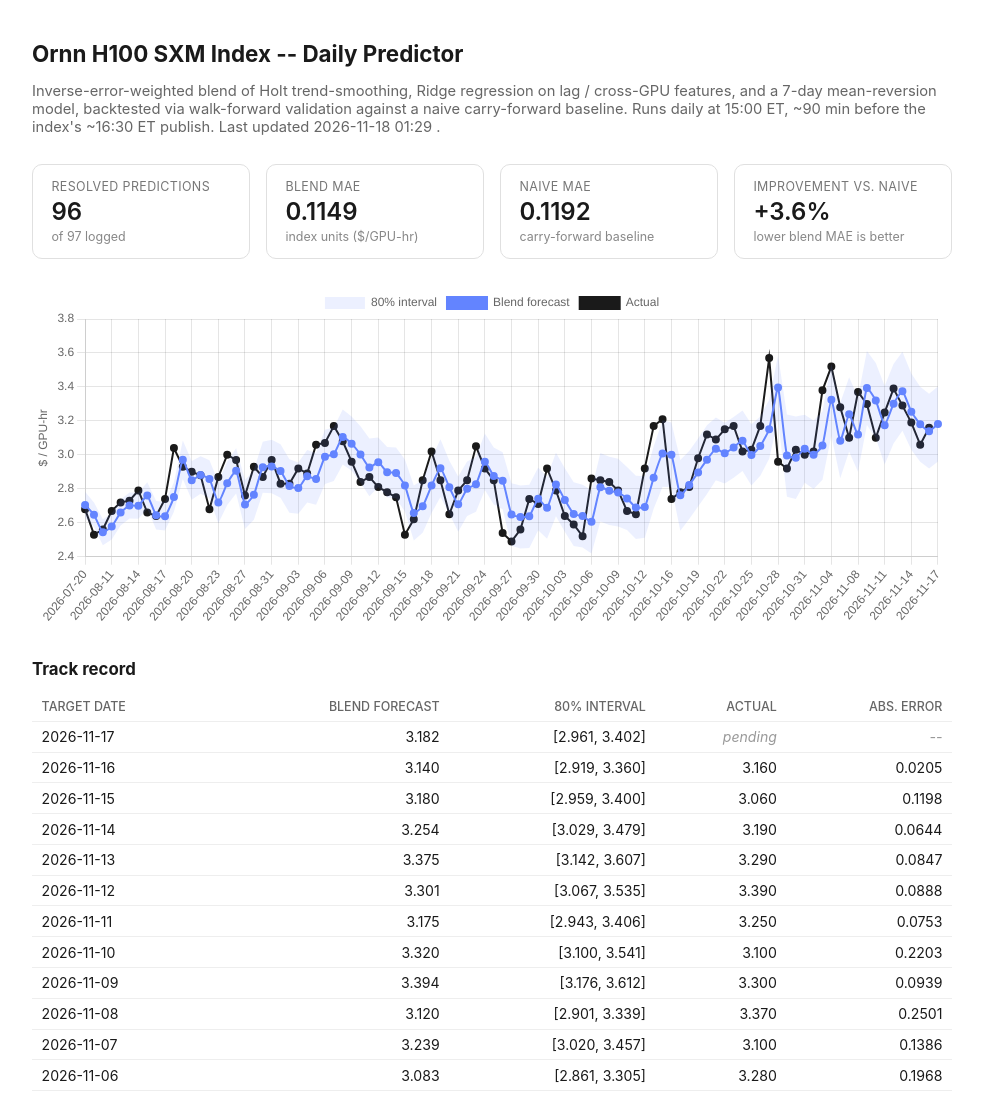
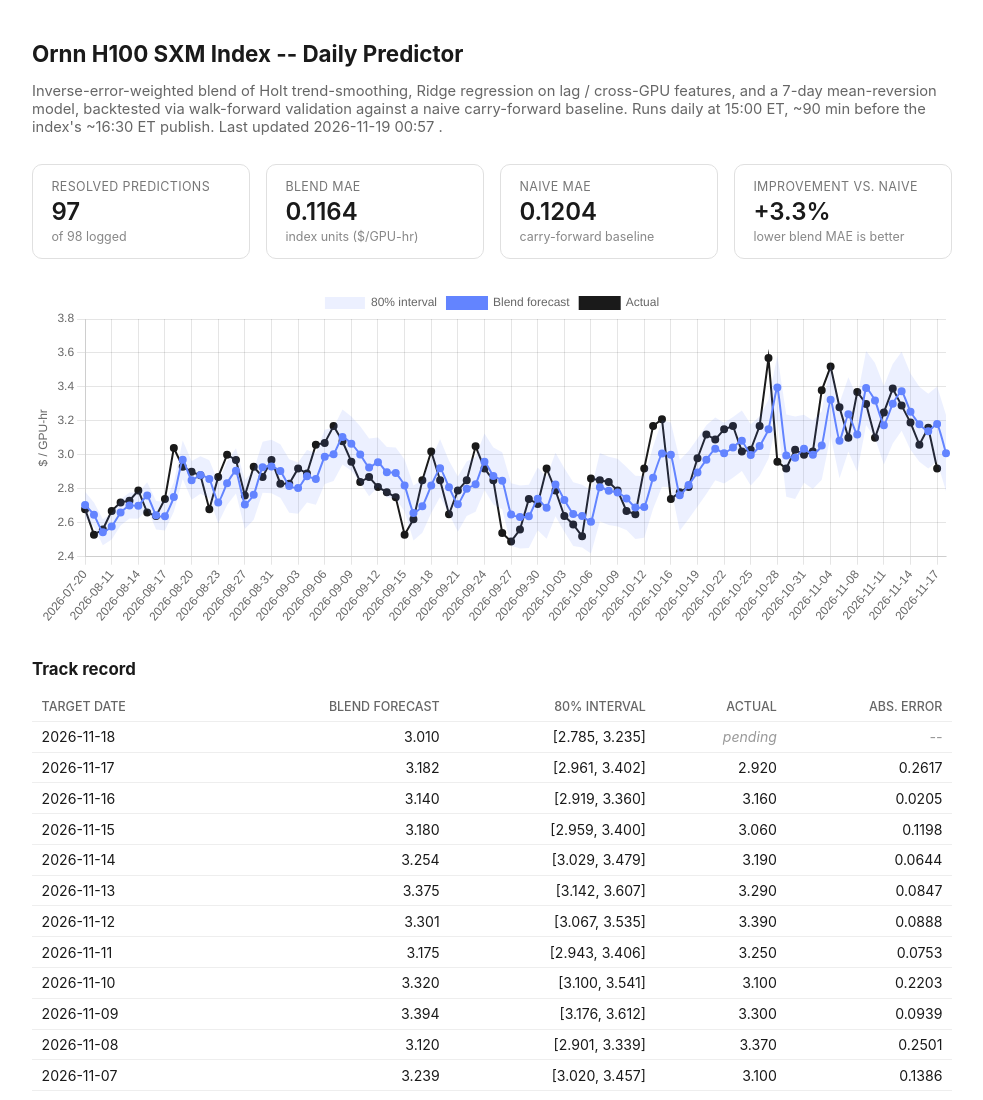
Before and after one commit to pepeelvis/ornn-h100-predictor, a plain HTML site: page docs/index.html in a window 1280 px wide. Shown: the top 1100 px of the page, without its empty margins (148-1131 px from the left). Drawn offline with nearby package versions, Linux system fonts and the light colour scheme.

Commit message:
Daily update: 2026-11-19

```diff
--- a/docs/index.html
+++ b/docs/index.html
@@ -41,27 +41,27 @@
 </head>
 <body>
 <h1>Ornn H100 SXM Index -- Daily Predictor</h1>
-<p class="sub">Inverse-error-weighted blend of Holt trend-smoothing, Ridge regression on lag / cross-GPU features, and a 7-day mean-reversion model, backtested via walk-forward validation against a naive carry-forward baseline. Runs daily at 15:00 ET, ~90 min before the index's ~16:30 ET publish. Last updated 2026-11-18 01:29 .</p>
+<p class="sub">Inverse-error-weighted blend of Holt trend-smoothing, Ridge regression on lag / cross-GPU features, and a 7-day mean-reversion model, backtested via walk-forward validation against a naive carry-forward baseline. Runs daily at 15:00 ET, ~90 min before the index's ~16:30 ET publish. Last updated 2026-11-19 00:57 .</p>
 
 <div class="stats">
   <div class="stat">
     <div class="label">Resolved predictions</div>
-    <div class="value">96</div>
-    <div class="note">of 97 logged</div>
+    <div class="value">97</div>
+    <div class="note">of 98 logged</div>
   </div>
   <div class="stat">
     <div class="label">Blend MAE</div>
-    <div class="value">0.1149</div>
+    <div class="value">0.1164</div>
     <div class="note">index units ($/GPU-hr)</div>
   </div>
   <div class="stat">
     <div class="label">Naive MAE</div>
-    <div class="value">0.1192</div>
+    <div class="value">0.1204</div>
     <div class="note">carry-forward baseline</div>
   </div>
   <div class="stat">
     <div class="label">Improvement vs. naive</div>
-    <div class="value">+3.6%</div>
+    <div class="value">+3.3%</div>
     <div class="note">lower blend MAE is better</div>
   </div>
 </div>
@@ -74,7 +74,8 @@
     <tr><th>Target date</th><th>Blend forecast</th><th>80% interval</th><th>Actual</th><th>Abs. error</th></tr>
   </thead>
   <tbody>
-    <tr><td>2026-11-17</td><td>3.182</td><td>[2.961, 3.402]</td><td class="pending">pending</td><td class="pending">--</td></tr>
+    <tr><td>2026-11-18</td><td>3.010</td><td>[2.785, 3.235]</td><td class="pending">pending</td><td class="pending">--</td></tr>
+    <tr><td>2026-11-17</td><td>3.182</td><td>[2.961, 3.402]</td><td>2.920</td><td>0.2617</td></tr>
     <tr><td>2026-11-16</td><td>3.140</td><td>[2.919, 3.360]</td><td>3.160</td><td>0.0205</td></tr>
     <tr><td>2026-11-15</td><td>3.180</td><td>[2.959, 3.400]</td><td>3.060</td><td>0.1198</td></tr>
     <tr><td>2026-11-14</td><td>3.254</td><td>[3.029, 3.479]</td><td>3.190</td><td>0.0644</td></tr>
@@ -187,11 +188,11 @@
 </footer>
 
 <script>
-const labels = ["2026-07-20", "2026-08-09", "2026-08-10", "2026-08-11", "2026-08-12", "2026-08-13", "2026-08-14", "2026-08-15", "2026-08-16", "2026-08-17", "2026-08-18", "2026-08-19", "2026-08-20", "2026-08-21", "2026-08-22", "2026-08-23", "2026-08-24", "2026-08-25", "2026-08-27", "2026-08-28", "2026-08-29", "2026-08-31", "2026-09-01", "2026-09-02", "2026-09-03", "2026-09-04", "2026-09-05", "2026-09-06", "2026-09-07", "2026-09-08", "2026-09-09", "2026-09-10", "2026-09-11", "2026-09-12", "2026-09-13", "2026-09-14", "2026-09-15", "2026-09-16", "2026-09-17", "2026-09-18", "2026-09-19", "2026-09-20", "2026-09-21", "2026-09-22", "2026-09-23", "2026-09-24", "2026-09-25", "2026-09-26", "2026-09-27", "2026-09-28", "2026-09-29", "2026-09-30", "2026-10-01", "2026-10-02", "2026-10-03", "2026-10-04", "2026-10-05", "2026-10-06", "2026-10-07", "2026-10-08", "2026-10-09", "2026-10-10", "2026-10-11", "2026-10-12", "2026-10-13", "2026-10-14", "2026-10-16", "2026-10-17", "2026-10-18", "2026-10-19", "2026-10-20", "2026-10-21", "2026-10-22", "2026-10-23", "2026-10-24", "2026-10-25", "2026-10-26", "2026-10-27", "2026-10-28", "2026-10-29", "2026-10-30", "2026-10-31", "2026-11-01", "2026-11-02", "2026-11-04", "2026-11-06", "2026-11-07", "2026-11-08", "2026-11-09", "2026-11-10", "2026-11-11", "2026-11-12", "2026-11-13", "2026-11-14", "2026-11-15", "2026-11-16", "2026-11-17"];
-const actual = [2.68, 2.53, 2.56, 2.67, 2.72, 2.73, 2.79, 2.66, 2.64, 2.74, 3.04, 2.93, 2.9, 2.88, 2.68, 2.87, 3.0, 2.97, 2.76, 2.93, 2.87, 2.97, 2.83, 2.83, 2.92, 2.89, 3.06, 3.07, 3.17, 3.08, 2.96, 2.84, 2.87, 2.81, 2.78, 2.75, 2.53, 2.62, 2.85, 3.02, 2.85, 2.65, 2.79, 2.85, 3.05, 2.92, 2.85, 2.54, 2.49, 2.56, 2.74, 2.71, 2.92, 2.79, 2.64, 2.59, 2.52, 2.86, 2.85, 2.84, 2.79, 2.67, 2.65, 2.92, 3.17, 3.21, 2.74, 2.78, 2.81, 2.98, 3.12, 3.09, 3.15, 3.17, 3.02, 3.03, 3.17, 3.57, 2.96, 2.92, 3.03, 3.0, 3.02, 3.38, 3.52, 3.28, 3.1, 3.37, 3.3, 3.1, 3.25, 3.39, 3.29, 3.19, 3.06, 3.16, null];
-const blend = [2.7052, 2.6474, 2.5441, 2.5785, 2.6603, 2.7016, 2.7005, 2.7605, 2.6444, 2.6382, 2.751, 2.971, 2.8497, 2.8815, 2.8573, 2.7187, 2.8332, 2.9059, 2.7079, 2.7645, 2.9272, 2.9316, 2.9046, 2.8163, 2.8041, 2.8742, 2.8583, 2.9883, 3.0036, 3.1056, 3.066, 3.0022, 2.9259, 2.956, 2.8979, 2.8926, 2.8196, 2.6575, 2.6969, 2.819, 2.9213, 2.8094, 2.7097, 2.8005, 2.8267, 2.96, 2.8754, 2.8477, 2.6489, 2.6339, 2.6379, 2.7408, 2.6878, 2.8255, 2.7341, 2.6509, 2.6393, 2.6058, 2.8089, 2.7879, 2.7777, 2.7432, 2.6906, 2.6926, 2.8655, 3.0079, 3.0, 2.7615, 2.8224, 2.8961, 2.9716, 3.0353, 3.01, 3.0437, 3.0827, 2.9995, 3.0514, 3.151, 3.3962, 2.9961, 2.9831, 3.0356, 3.0003, 3.0545, 3.325, 3.0832, 3.2386, 3.1199, 3.3939, 3.3203, 3.1747, 3.3012, 3.3747, 3.2544, 3.1798, 3.1395, 3.1817];
-const lower = [2.628, 2.5759, 2.467, 2.5021, 2.5841, 2.6247, 2.6236, 2.682, 2.5608, 2.5546, 2.6642, 2.8577, 2.7362, 2.771, 2.7462, 2.5972, 2.7053, 2.7728, 2.5638, 2.6182, 2.7772, 2.7738, 2.747, 2.6591, 2.6528, 2.7196, 2.7064, 2.8287, 2.8457, 2.9435, 2.906, 2.8365, 2.7557, 2.8101, 2.75, 2.7425, 2.6669, 2.4961, 2.5412, 2.6579, 2.7512, 2.6533, 2.5475, 2.6398, 2.6655, 2.7936, 2.7069, 2.6803, 2.4651, 2.4487, 2.4515, 2.556, 2.5061, 2.6381, 2.5473, 2.4632, 2.4546, 2.4195, 2.6072, 2.5869, 2.5781, 2.5581, 2.5039, 2.5119, 2.6819, 2.8124, 2.8093, 2.5532, 2.622, 2.6965, 2.7693, 2.8505, 2.8307, 2.8644, 2.9044, 2.8189, 2.8775, 2.9774, 3.2076, 2.7539, 2.7399, 2.8352, 2.7986, 2.8539, 3.1128, 2.8615, 3.0199, 2.9009, 3.1758, 3.0999, 2.9434, 3.067, 3.142, 3.0294, 2.9592, 2.9193, 2.9611];
-const upper = [2.7823, 2.719, 2.6212, 2.6549, 2.7366, 2.7785, 2.7773, 2.8391, 2.7279, 2.7218, 2.8379, 3.0844, 2.9631, 2.992, 2.9684, 2.8401, 2.961, 3.039, 2.852, 2.9108, 3.0771, 3.0895, 3.0622, 2.9736, 2.9554, 3.0288, 3.0102, 3.1479, 3.1614, 3.2676, 3.2261, 3.168, 3.0961, 3.1018, 3.0459, 3.0426, 2.9724, 2.8189, 2.8525, 2.9801, 3.0914, 2.9655, 2.8719, 2.9612, 2.9878, 3.1263, 3.0439, 3.0152, 2.8326, 2.819, 2.8244, 2.9256, 2.8696, 3.0129, 2.9208, 2.8387, 2.824, 2.792, 3.0106, 2.9889, 2.9772, 2.9283, 2.8773, 2.8733, 3.049, 3.2034, 3.1907, 2.9698, 3.0229, 3.0958, 3.1739, 3.2201, 3.1893, 3.2229, 3.261, 3.1801, 3.2254, 3.3246, 3.5847, 3.2383, 3.2262, 3.2361, 3.202, 3.2551, 3.5372, 3.305, 3.4572, 3.3389, 3.612, 3.5407, 3.406, 3.5354, 3.6073, 3.4794, 3.4004, 3.3598, 3.4022];
+const labels = ["2026-07-20", "2026-08-09", "2026-08-10", "2026-08-11", "2026-08-12", "2026-08-13", "2026-08-14", "2026-08-15", "2026-08-16", "2026-08-17", "2026-08-18", "2026-08-19", "2026-08-20", "2026-08-21", "2026-08-22", "2026-08-23", "2026-08-24", "2026-08-25", "2026-08-27", "2026-08-28", "2026-08-29", "2026-08-31", "2026-09-01", "2026-09-02", "2026-09-03", "2026-09-04", "2026-09-05", "2026-09-06", "2026-09-07", "2026-09-08", "2026-09-09", "2026-09-10", "2026-09-11", "2026-09-12", "2026-09-13", "2026-09-14", "2026-09-15", "2026-09-16", "2026-09-17", "2026-09-18", "2026-09-19", "2026-09-20", "2026-09-21", "2026-09-22", "2026-09-23", "2026-09-24", "2026-09-25", "2026-09-26", "2026-09-27", "2026-09-28", "2026-09-29", "2026-09-30", "2026-10-01", "2026-10-02", "2026-10-03", "2026-10-04", "2026-10-05", "2026-10-06", "2026-10-07", "2026-10-08", "2026-10-09", "2026-10-10", "2026-10-11", "2026-10-12", "2026-10-13", "2026-10-14", "2026-10-16", "2026-10-17", "2026-10-18", "2026-10-19", "2026-10-20", "2026-10-21", "2026-10-22", "2026-10-23", "2026-10-24", "2026-10-25", "2026-10-26", "2026-10-27", "2026-10-28", "2026-10-29", "2026-10-30", "2026-10-31", "2026-11-01", "2026-11-02", "2026-11-04", "2026-11-06", "2026-11-07", "2026-11-08", "2026-11-09", "2026-11-10", "2026-11-11", "2026-11-12", "2026-11-13", "2026-11-14", "2026-11-15", "2026-11-16", "2026-11-17", "2026-11-18"];
+const actual = [2.68, 2.53, 2.56, 2.67, 2.72, 2.73, 2.79, 2.66, 2.64, 2.74, 3.04, 2.93, 2.9, 2.88, 2.68, 2.87, 3.0, 2.97, 2.76, 2.93, 2.87, 2.97, 2.83, 2.83, 2.92, 2.89, 3.06, 3.07, 3.17, 3.08, 2.96, 2.84, 2.87, 2.81, 2.78, 2.75, 2.53, 2.62, 2.85, 3.02, 2.85, 2.65, 2.79, 2.85, 3.05, 2.92, 2.85, 2.54, 2.49, 2.56, 2.74, 2.71, 2.92, 2.79, 2.64, 2.59, 2.52, 2.86, 2.85, 2.84, 2.79, 2.67, 2.65, 2.92, 3.17, 3.21, 2.74, 2.78, 2.81, 2.98, 3.12, 3.09, 3.15, 3.17, 3.02, 3.03, 3.17, 3.57, 2.96, 2.92, 3.03, 3.0, 3.02, 3.38, 3.52, 3.28, 3.1, 3.37, 3.3, 3.1, 3.25, 3.39, 3.29, 3.19, 3.06, 3.16, 2.92, null];
+const blend = [2.7052, 2.6474, 2.5441, 2.5785, 2.6603, 2.7016, 2.7005, 2.7605, 2.6444, 2.6382, 2.751, 2.971, 2.8497, 2.8815, 2.8573, 2.7187, 2.8332, 2.9059, 2.7079, 2.7645, 2.9272, 2.9316, 2.9046, 2.8163, 2.8041, 2.8742, 2.8583, 2.9883, 3.0036, 3.1056, 3.066, 3.0022, 2.9259, 2.956, 2.8979, 2.8926, 2.8196, 2.6575, 2.6969, 2.819, 2.9213, 2.8094, 2.7097, 2.8005, 2.8267, 2.96, 2.8754, 2.8477, 2.6489, 2.6339, 2.6379, 2.7408, 2.6878, 2.8255, 2.7341, 2.6509, 2.6393, 2.6058, 2.8089, 2.7879, 2.7777, 2.7432, 2.6906, 2.6926, 2.8655, 3.0079, 3.0, 2.7615, 2.8224, 2.8961, 2.9716, 3.0353, 3.01, 3.0437, 3.0827, 2.9995, 3.0514, 3.151, 3.3962, 2.9961, 2.9831, 3.0356, 3.0003, 3.0545, 3.325, 3.0832, 3.2386, 3.1199, 3.3939, 3.3203, 3.1747, 3.3012, 3.3747, 3.2544, 3.1798, 3.1395, 3.1817, 3.0101];
+const lower = [2.628, 2.5759, 2.467, 2.5021, 2.5841, 2.6247, 2.6236, 2.682, 2.5608, 2.5546, 2.6642, 2.8577, 2.7362, 2.771, 2.7462, 2.5972, 2.7053, 2.7728, 2.5638, 2.6182, 2.7772, 2.7738, 2.747, 2.6591, 2.6528, 2.7196, 2.7064, 2.8287, 2.8457, 2.9435, 2.906, 2.8365, 2.7557, 2.8101, 2.75, 2.7425, 2.6669, 2.4961, 2.5412, 2.6579, 2.7512, 2.6533, 2.5475, 2.6398, 2.6655, 2.7936, 2.7069, 2.6803, 2.4651, 2.4487, 2.4515, 2.556, 2.5061, 2.6381, 2.5473, 2.4632, 2.4546, 2.4195, 2.6072, 2.5869, 2.5781, 2.5581, 2.5039, 2.5119, 2.6819, 2.8124, 2.8093, 2.5532, 2.622, 2.6965, 2.7693, 2.8505, 2.8307, 2.8644, 2.9044, 2.8189, 2.8775, 2.9774, 3.2076, 2.7539, 2.7399, 2.8352, 2.7986, 2.8539, 3.1128, 2.8615, 3.0199, 2.9009, 3.1758, 3.0999, 2.9434, 3.067, 3.142, 3.0294, 2.9592, 2.9193, 2.9611, 2.785];
+const upper = [2.7823, 2.719, 2.6212, 2.6549, 2.7366, 2.7785, 2.7773, 2.8391, 2.7279, 2.7218, 2.8379, 3.0844, 2.9631, 2.992, 2.9684, 2.8401, 2.961, 3.039, 2.852, 2.9108, 3.0771, 3.0895, 3.0622, 2.9736, 2.9554, 3.0288, 3.0102, 3.1479, 3.1614, 3.2676, 3.2261, 3.168, 3.0961, 3.1018, 3.0459, 3.0426, 2.9724, 2.8189, 2.8525, 2.9801, 3.0914, 2.9655, 2.8719, 2.9612, 2.9878, 3.1263, 3.0439, 3.0152, 2.8326, 2.819, 2.8244, 2.9256, 2.8696, 3.0129, 2.9208, 2.8387, 2.824, 2.792, 3.0106, 2.9889, 2.9772, 2.9283, 2.8773, 2.8733, 3.049, 3.2034, 3.1907, 2.9698, 3.0229, 3.0958, 3.1739, 3.2201, 3.1893, 3.2229, 3.261, 3.1801, 3.2254, 3.3246, 3.5847, 3.2383, 3.2262, 3.2361, 3.202, 3.2551, 3.5372, 3.305, 3.4572, 3.3389, 3.612, 3.5407, 3.406, 3.5354, 3.6073, 3.4794, 3.4004, 3.3598, 3.4022, 3.2351];
 
 new Chart(document.getElementById('chart'), {
   type: 'line',
--- a/lighter_basis_log.csv
+++ b/lighter_basis_log.csv
@@ -84,3 +84,4 @@ run_at,date,ocpi_spot,mark_price,index_price,last_trade_price,basis,basis_bps,op
 2026-11-15T23:18:56,2026-11-14,3.19,2.9024,2.8879,3.2318,-0.28759999999999986,-901.5673981191218,7255.15,16023.863326
 2026-11-17T02:17:14,2026-11-15,3.06,3.2148,3.2275,3.1733,0.15479999999999983,505.88235294117584,7338.78,2061.743343
 2026-11-18T01:29:15,2026-11-16,3.16,2.69,2.6766,2.9599,-0.4700000000000002,-1487.3417721518992,7583.74,1268.295111
+2026-11-19T00:57:17,2026-11-17,2.92,3.103,3.1185,3.01,0.18300000000000027,626.7123287671242,4729.26,3638.128332
--- a/predictions_log.csv
+++ b/predictions_log.csv
@@ -95,4 +95,5 @@ run_at,target_date,last_known_date,last_known_value,naive,holt,ridge,meanrev,ble
 2026-11-14T22:51:30,2026-11-14,2026-11-13,3.29,3.29,3.2980924777551066,3.2258465191098664,3.280142857142857,3.2543848990373414,3.0293619340606344,3.4794078640140484,0.1452216798770141,0.14749999999999994,3.19,0.06438489903734146
 2026-11-15T23:18:55,2026-11-15,2026-11-14,3.19,3.19,3.191103088865144,3.1443116009405947,3.214,3.1797780170654804,2.959192520772283,3.400363513358678,0.14314566366821485,0.14624999999999996,3.06,0.1197780170654803
 2026-11-17T02:17:13,2026-11-16,2026-11-15,3.06,3.06,3.0647443791302456,3.1672290061518193,3.109714285714286,3.1395426856925637,2.9192747186113186,3.3598106527738087,0.1415710091665281,0.1508333333333333,3.16,0.02045731430743647
-2026-11-18T01:29:13,2026-11-17,2026-11-16,3.16,3.16,3.1578766646065475,3.1888984345490394,3.173714285714286,3.181657708065324,2.9611007002869654,3.402214715843683,0.14105236175304667,0.15374999999999997,,
+2026-11-18T01:29:13,2026-11-17,2026-11-16,3.16,3.16,3.1578766646065475,3.1888984345490394,3.173714285714286,3.181657708065324,2.9611007002869654,3.402214715843683,0.14105236175304667,0.15374999999999997,2.92,0.2616577080653242
+2026-11-19T00:57:16,2026-11-18,2026-11-17,2.92,2.92,2.9330934506297437,3.0211678279150336,2.9979999999999998,3.010057760043651,2.785020184176776,3.235095335910526,0.14325739874941992,0.15458333333333332,,
```
